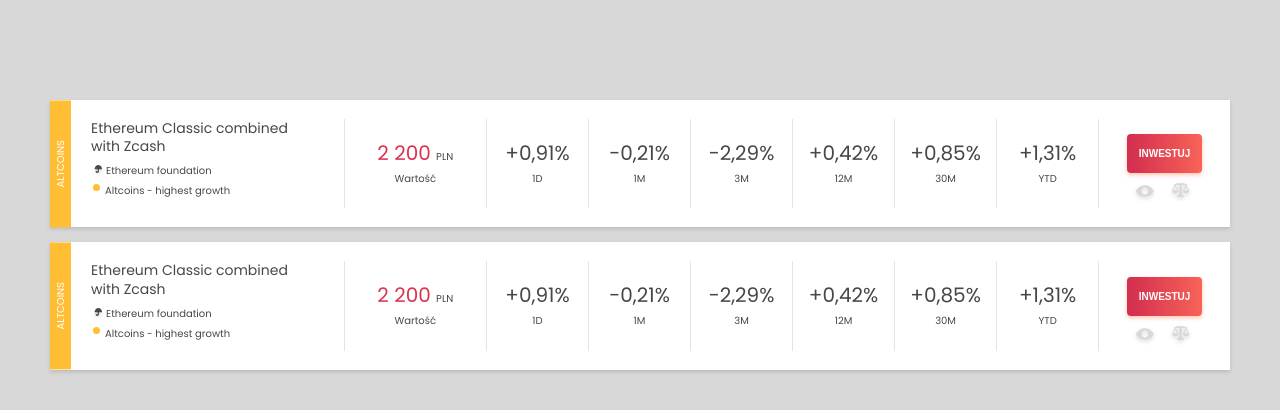
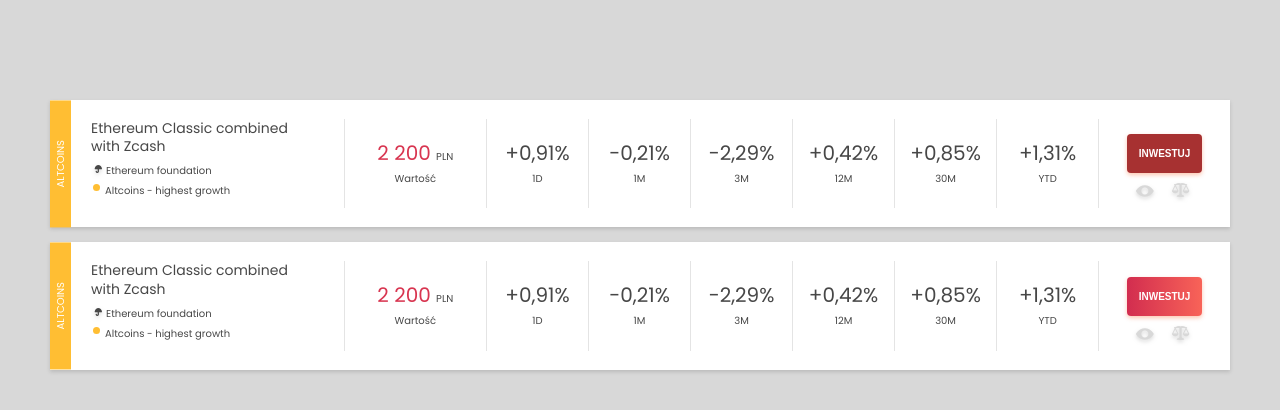
Before and after one commit to newgirll/Recruitment_task_H4, a website: page index.html in a window 1280 px wide. In both pictures the pointer is over the button 1164 px from the left and 153 px from the top of the page. Drawn offline with nearby package versions, Linux system fonts and the light colour scheme; files that its build step writes are made by us from their sources.

Commit message:
add hover to button

```diff
--- a/src/styles/_section-products.scss
+++ b/src/styles/_section-products.scss
@@ -167,7 +167,12 @@ body {
     border-radius: 4px;	background: linear-gradient(90deg, #D22D4F 0%, #F86358 100%);
     box-shadow: 0 2px 4px 0 rgba(250,91,30,0.34);
     border: 0;
+    cursor: pointer;
 
+}
+
+.btn:hover {
+    background: rgb(167, 49, 49);
 }
 
 
```
